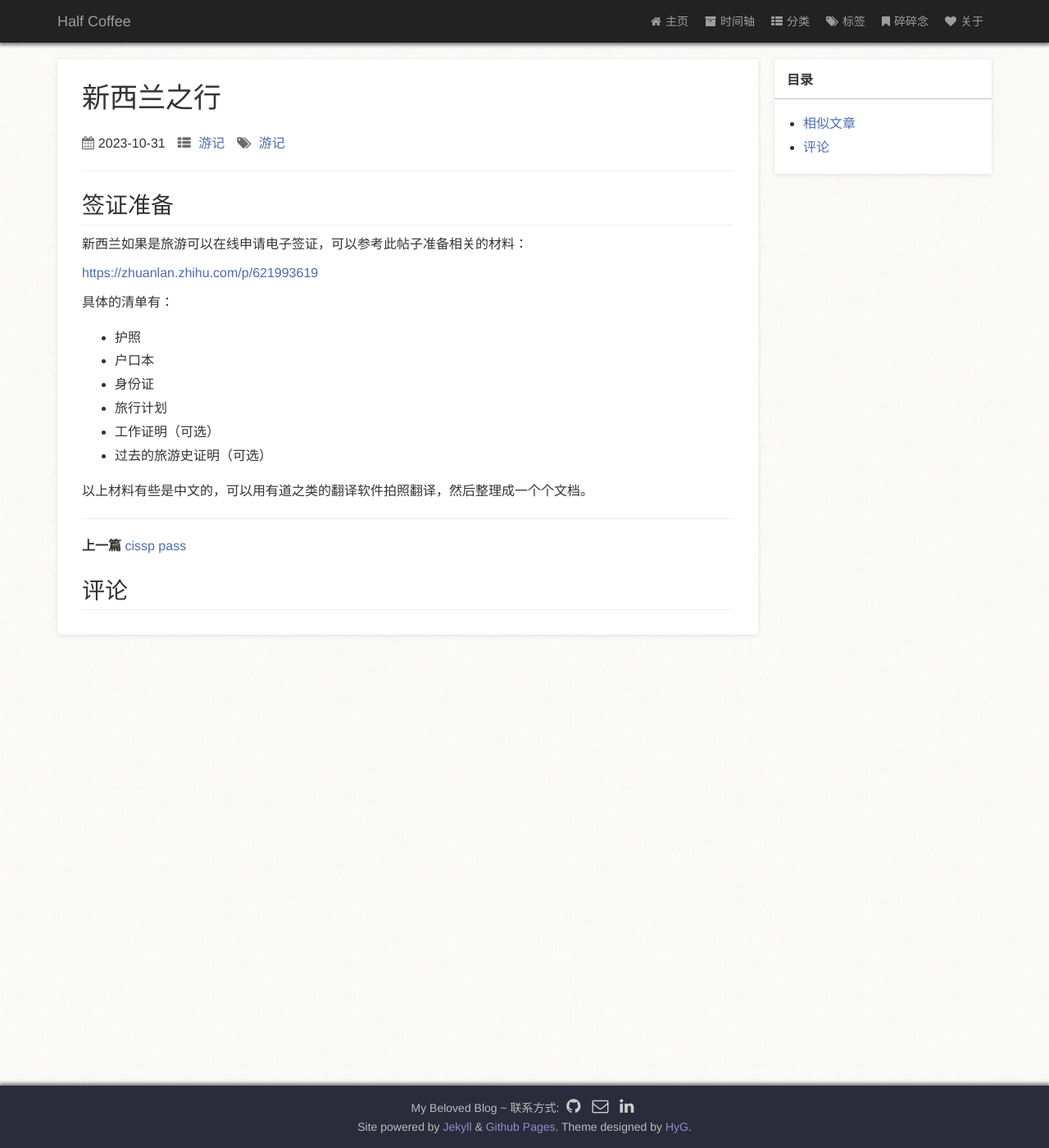
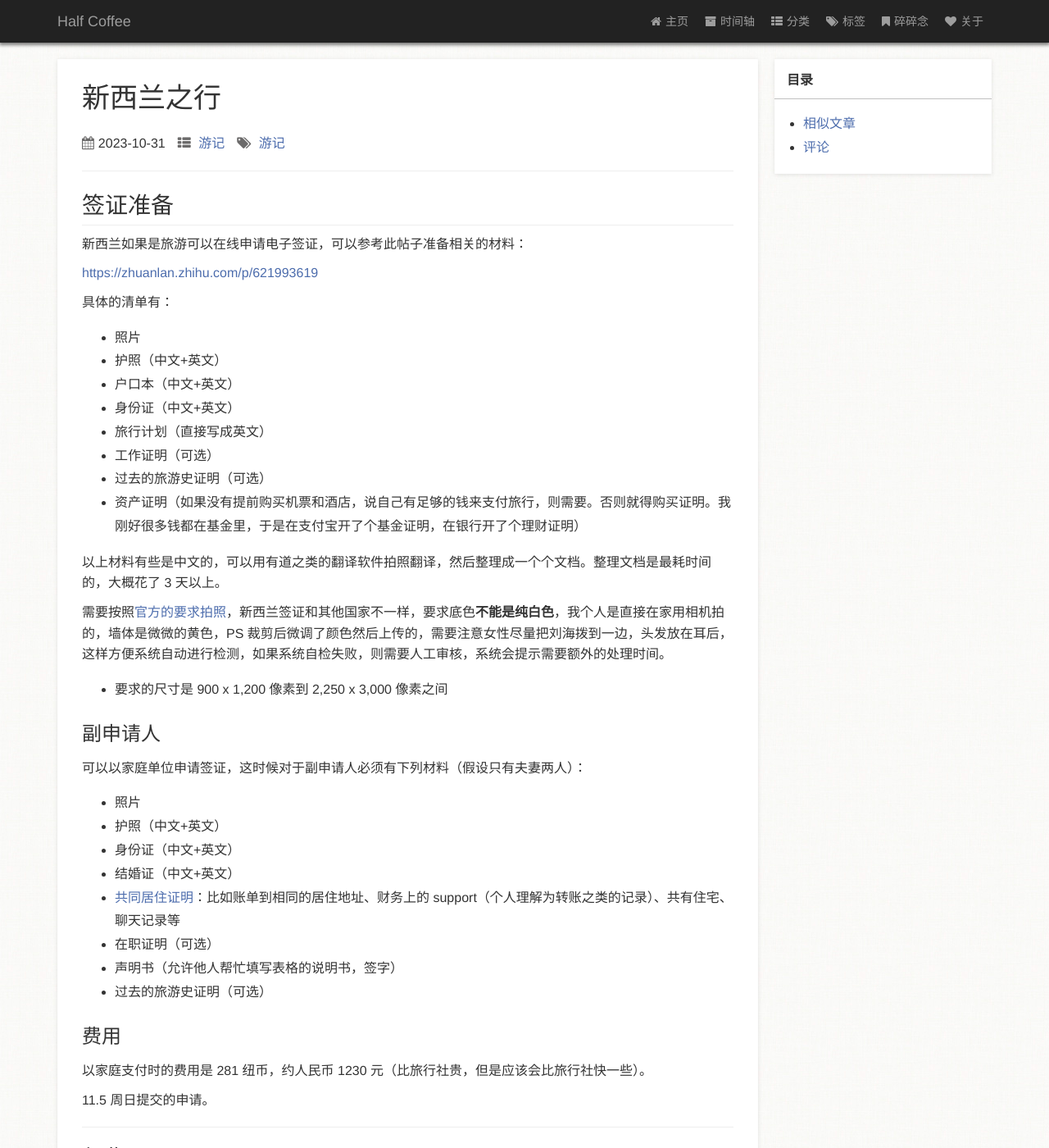
Before and after one commit to zm1990s/halfcoffee, a Jekyll site: the page built from _posts/2023-10-31-newzealand.markdown, in a window 1280 px wide and 1400 px high. Shown: the whole window at 82% size. Built offline with Jekyll 4.4.1, drawn with Linux system fonts in a browser that asks for light colours; comment, search, counter and statistics services are not loaded; a style sheet for code colours, icons or effects is not loaded.

Commit message:
20231105

```diff
--- a/_posts/2023-10-31-newzealand.markdown
+++ b/_posts/2023-10-31-newzealand.markdown
@@ -20,13 +20,44 @@ typora-root-url: ../../halfcoffee
 
 具体的清单有：
 
-- 护照
-- 户口本
-- 身份证
-- 旅行计划
+- 照片
+- 护照（中文+英文）
+- 户口本（中文+英文）
+- 身份证（中文+英文）
+- 旅行计划（直接写成英文）
 - 工作证明（可选）
 - 过去的旅游史证明（可选）
+- 资产证明（如果没有提前购买机票和酒店，说自己有足够的钱来支付旅行，则需要。否则就得购买证明。我刚好很多钱都在基金里，于是在支付宝开了个基金证明，在银行开了个理财证明）
 
 
 
-以上材料有些是中文的，可以用有道之类的翻译软件拍照翻译，然后整理成一个个文档。
+以上材料有些是中文的，可以用有道之类的翻译软件拍照翻译，然后整理成一个个文档。整理文档是最耗时间的，大概花了 3 天以上。
+
+
+
+需要按照[官方的要求拍照](https://www.immigration.govt.nz/new-zealand-visas/preparing-a-visa-application/character-and-identity/acceptable-photos)，新西兰签证和其他国家不一样，要求底色**不能是纯白色**，我个人是直接在家用相机拍的，墙体是微微的黄色，PS 裁剪后微调了颜色然后上传的，需要注意女性尽量把刘海拨到一边，头发放在耳后，这样方便系统自动进行检测，如果系统自检失败，则需要人工审核，系统会提示需要额外的处理时间。
+
+- 要求的尺寸是 900 x 1,200 像素到 2,250 x 3,000 像素之间
+
+
+
+### 副申请人
+
+可以以家庭单位申请签证，这时候对于副申请人必须有下列材料（假设只有夫妻两人）：
+
+- 照片
+- 护照（中文+英文）
+- 身份证（中文+英文）
+- 结婚证（中文+英文）
+- [共同居住证明](https://www.immigration.govt.nz/new-zealand-visas/preparing-a-visa-application/support-family/how-family-is-defined/partnership)：比如账单到相同的居住地址、财务上的 support（个人理解为转账之类的记录）、共有住宅、聊天记录等
+- 在职证明（可选）
+- 声明书（允许他人帮忙填写表格的说明书，签字）
+- 过去的旅游史证明（可选）
+
+### 费用
+
+以家庭支付时的费用是 281 纽币，约人民币 1230 元（比旅行社贵，但是应该会比旅行社快一些）。
+
+
+
+11.5 周日提交的申请。
```
